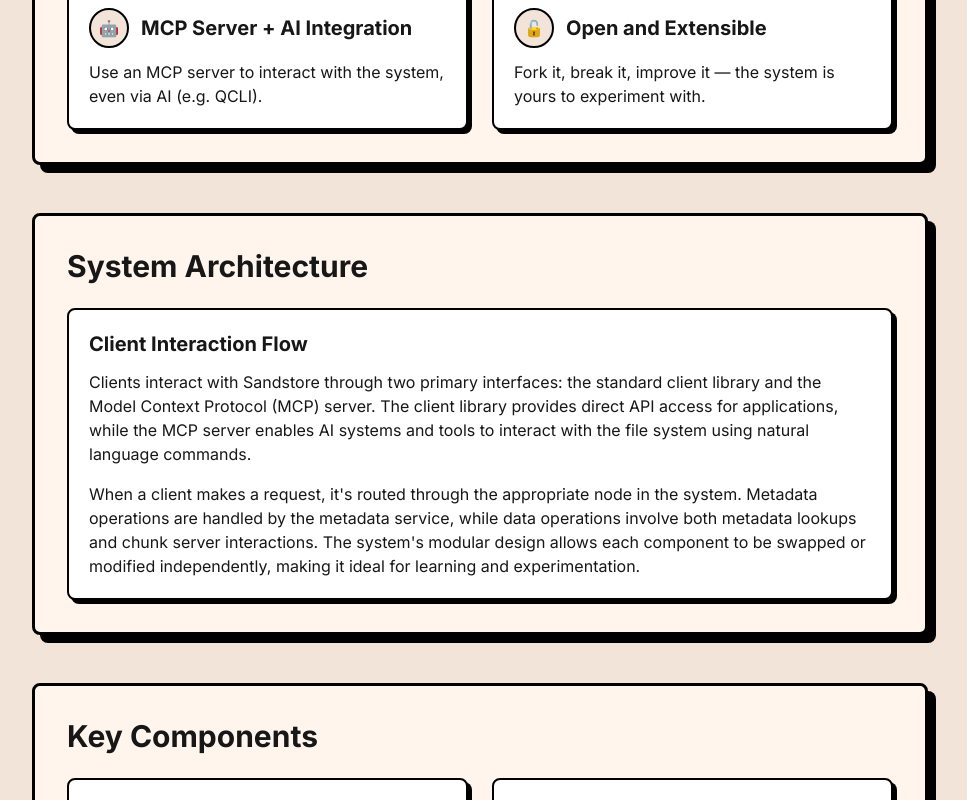
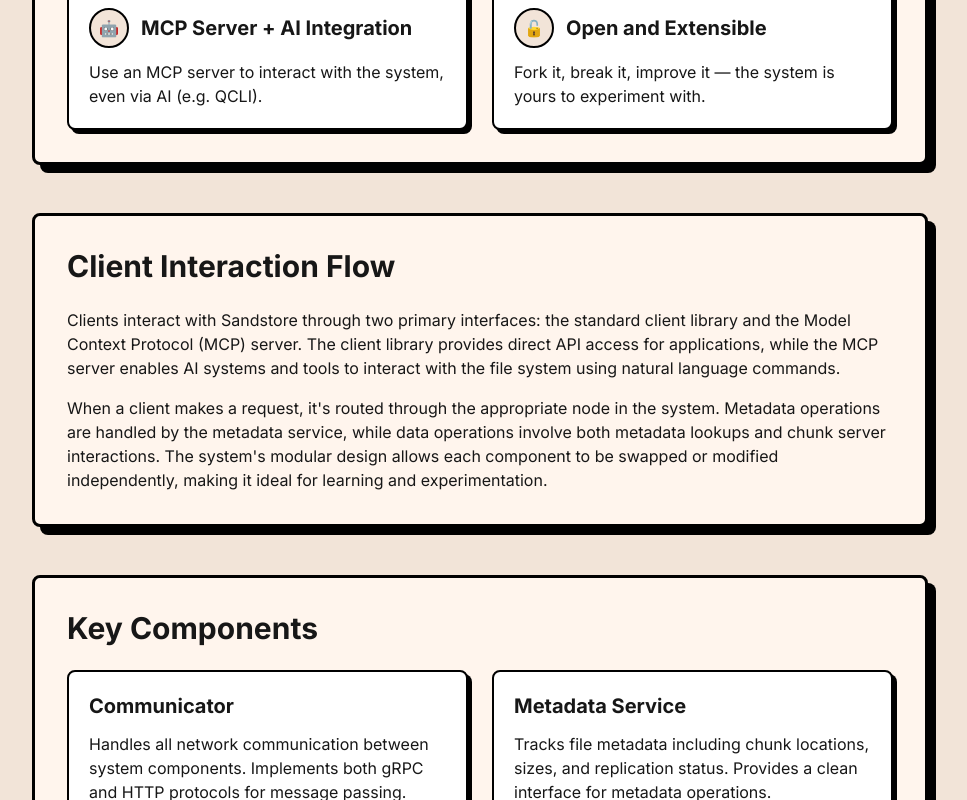
Before and after one commit to AnishMulay/sandstore-website, a Next.js app: page /how-it-works in a window 1280 px wide. Shown: the part 613-1413 px from the top of the page, without its empty margins (160-1127 px from the left). Built offline with nearby package versions, Linux system fonts and the light colour scheme.

Commit message:
ui cleanup

```diff
--- a/src/pages/how-it-works.tsx
+++ b/src/pages/how-it-works.tsx
@@ -65,22 +65,17 @@ export default function HowItWorks() {
           </div>
         </section>
 
-        {/* Section 2: System Architecture */}
+        {/* Section 2: Client Interaction Flow */}
         <section className="w-full max-w-4xl mb-12">
           <div className="bg-[#fff5ed] border-[3px] border-black p-6 md:p-8 shadow-[8px_8px_0_0_rgba(0,0,0,1)] w-full rounded-lg">
-            <h2 className="text-2xl md:text-3xl font-bold mb-6">System Architecture</h2>
+            <h2 className="text-2xl md:text-3xl font-bold mb-6">Client Interaction Flow</h2>
 
-
-
-            <div className="bg-white border-[2px] border-black p-5 shadow-[4px_4px_0_0_rgba(0,0,0,1)] rounded-lg">
-              <h3 className="text-xl font-bold mb-3">Client Interaction Flow</h3>
             <p className="mb-4">
               Clients interact with Sandstore through two primary interfaces: the standard client library and the Model Context Protocol (MCP) server. The client library provides direct API access for applications, while the MCP server enables AI systems and tools to interact with the file system using natural language commands.
             </p>
             <p>
               When a client makes a request, it's routed through the appropriate node in the system. Metadata operations are handled by the metadata service, while data operations involve both metadata lookups and chunk server interactions. The system's modular design allows each component to be swapped or modified independently, making it ideal for learning and experimentation.
             </p>
-            </div>
           </div>
         </section>
 
```
Lines whose indentation alone changed are shown as unchanged.
